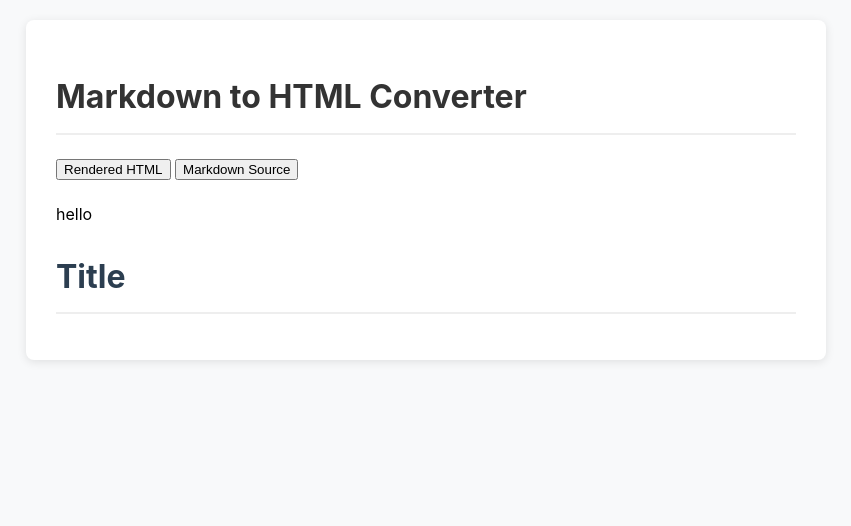
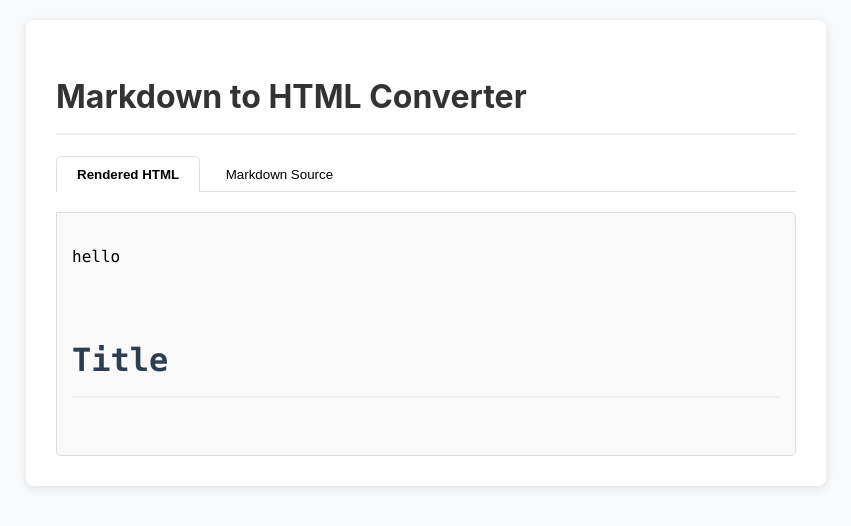
Before and after one commit to Adri935/markdown-to-html-test-10171850, a plain HTML site: page index.html in a window 1280 px wide. Shown: the whole page, without its empty margins (214-1065 px from the left). Drawn offline with nearby package versions, Linux system fonts and the light colour scheme.

Commit message:
feat(revision): update style.css

```diff
--- a/style.css
+++ b/style.css
@@ -20,8 +20,37 @@ h1 {
   padding-bottom: 10px;
 }
 
-#markdown-output {
+#markdown-tabs {
+  margin: 20px 0;
+  border-bottom: 1px solid #ddd;
+}
+
+#markdown-tabs button {
+  background: none;
+  border: 1px solid transparent;
+  border-bottom: none;
+  padding: 10px 20px;
+  cursor: pointer;
+  margin-bottom: -1px;
+  border-radius: 5px 5px 0 0;
+}
+
+#markdown-tabs button.active {
+  border-color: #ddd;
+  border-bottom-color: white;
+  background-color: white;
+  font-weight: bold;
+}
+
+#markdown-output, #markdown-source {
   margin-top: 20px;
+  padding: 15px;
+  border: 1px solid #ddd;
+  border-radius: 0 5px 5px 5px;
+  min-height: 200px;
+  white-space: pre-wrap;
+  font-family: 'SFMono-Regular', Consolas, 'Liberation Mono', Menlo, monospace;
+  background-color: #f9f9f9;
 }
 
 #markdown-output h1,
```
